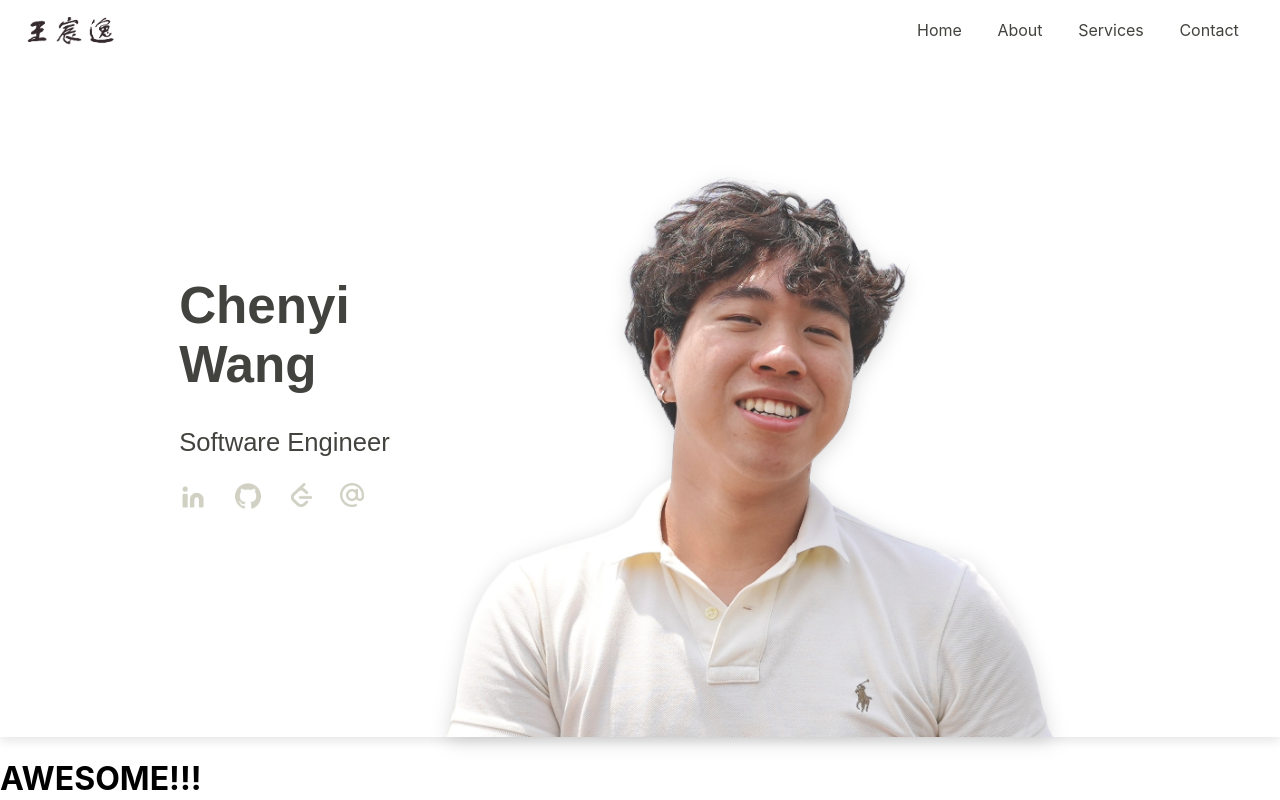
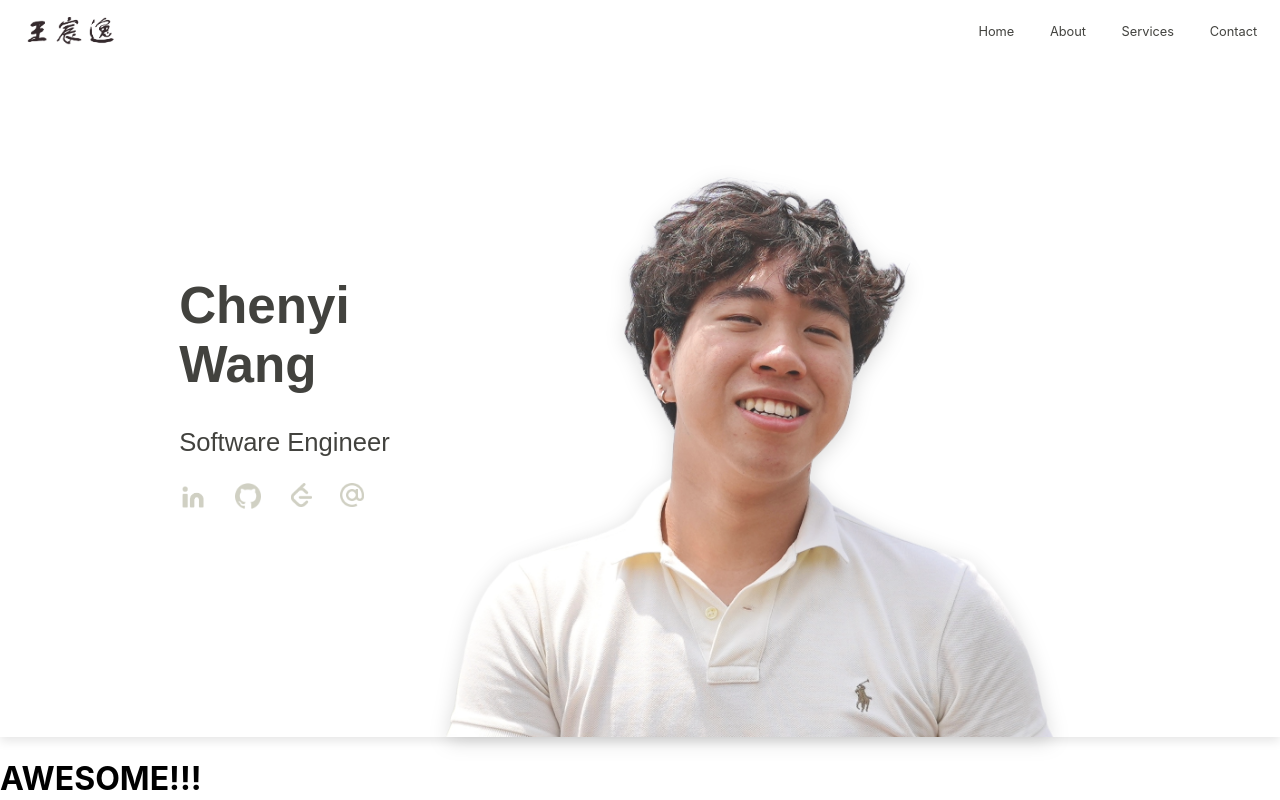
Before and after one commit to chenyiwang24/personal-website, a React (Create React App) app: page / in a window 1280 px wide. Shown: the top 800 px of the page. Built offline with nearby package versions, Linux system fonts and the light colour scheme.

Commit message:
navbar margins

```diff
--- a/src/Components/NavBar.css
+++ b/src/Components/NavBar.css
@@ -44,7 +44,7 @@
   justify-content: flex-end; /* Align items horizontally to center */
   align-items: center; /* Align items vertically to center */
   height: 100%;
-  margin-right: 3vw;
+  margin-right: 20px;
 }
 .nav-item {
     margin-right: 10px;
@@ -54,6 +54,7 @@
   color: #42423e;
   text-decoration: none;
   padding: 1vw;
+  font-size: max(1vw, 8pt);
   transition: font-weight 0.3s ease; /* Smooth transition for font weight */
   font-weight: normal; /* Default font weight */
 }
```
